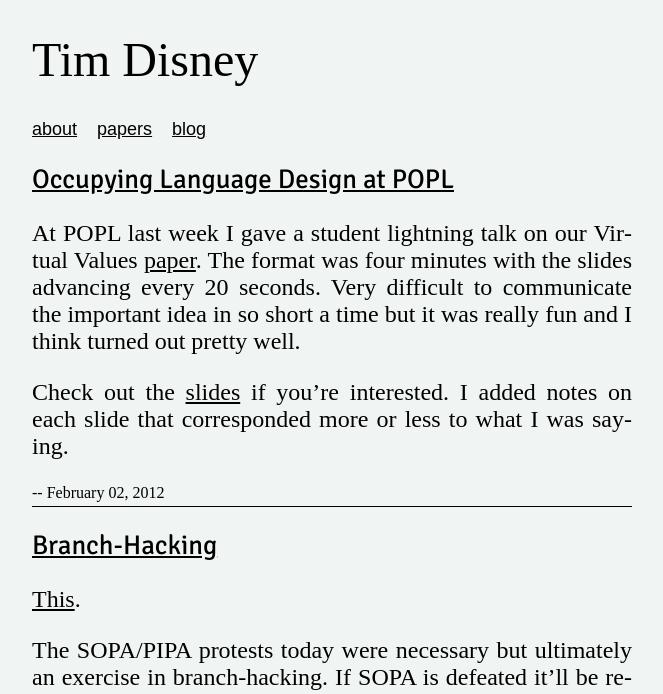
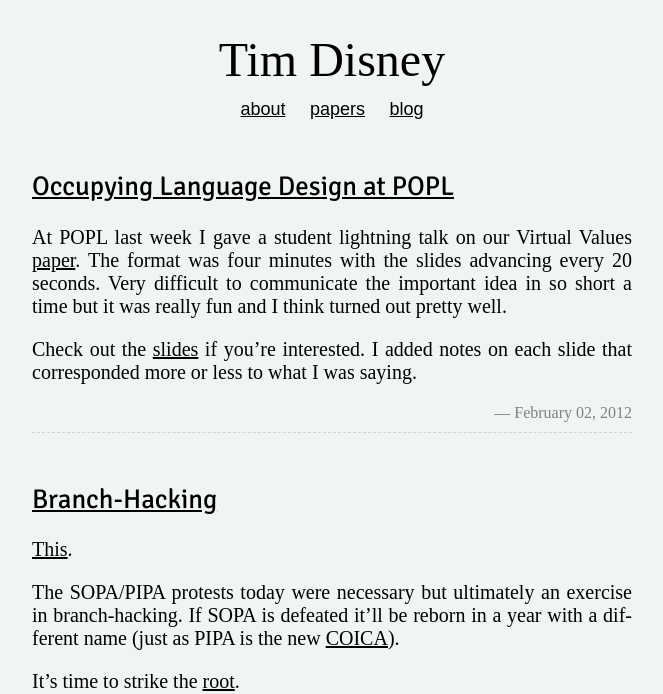
Before and after one commit to disnet/disnet.github.com, a Jekyll site: the page built from blog/index.html, in a window 1280 px wide. Shown: the top 694 px of the page, without its empty margins (308-971 px from the left). Built offline with Jekyll 4.4.1, drawn with Linux system fonts in a browser that asks for light colours; some web fonts are replaced; comment, search, counter and statistics services are not loaded; some of the changed text lies outside the part shown.

Commit message:
cleaning the design a little

```diff
--- a/_layouts/default.html
+++ b/_layouts/default.html
@@ -33,14 +33,25 @@
 
 <body>
   <div class="main">
-      <h1 style="font-size: 48px;">Tim Disney</h1>
+      <h1 style="text-align:center">Tim Disney</h1>
 
-      <div class="nav">
+      <nav>
+        <ul>
+          <li class="first"><a href="/index.html">about</a></li>
+          <li><a href="/papers.html">papers</a></li>
+          <li><a href="/blog">blog</a></li>
+        </ul>
+      </nav>
+
+      <!--
+      <div class="nav" style="margin-left:auto; margin-right:auto;
+      width: 300px;">
           <div class="navitem"><a href="/index.html">about</a></div>
           <div class="navitem"><a href="/papers.html">papers</a></div>
           <div class="navitem"><a href="/blog">blog</a></div>
           <div style="clear:both"></div>
       </div>
+      -->
 
       <div class="content hyphenate">
         {{content}}
--- a/_layouts/post.html
+++ b/_layouts/post.html
@@ -5,6 +5,10 @@
 <h2>{{page.title}}</h2>
 {{content}}
 
+<div class="postmetadata">
+  &mdash; {{page.date | date: "%B %d, %Y"}}
+</div>
+
 <div id="disqus_thread"></div>
 <script type="text/javascript" src="http://disqus.com/forums/disnetdev/embed.js"></script>
 <noscript>
--- a/blog/index.html
+++ b/blog/index.html
@@ -8,10 +8,8 @@
     <h2><a href="{{post.url}}">{{post.title}}</a></h2>
     {{post.content}}
     <div class="postmetadata">
-      -- {{post.date | date: "%B %d, %Y"}}
+      &mdash; {{post.date | date: "%B %d, %Y"}}
     </div>
-
-
   </div>
 {% endfor %}
 
--- a/style.css
+++ b/style.css
@@ -13,6 +13,7 @@
 h1 {
     font-family: 'Petrona', serif;
     font-weight: 400;
+    font-size: 48px;
 }
 
 h2 {
@@ -76,17 +77,12 @@
 }
 
 div.content p {
-    font-size: x-large;
-}
-
-.navitem {
-    font-family: 'Muli', sans-serif;
-    float:left;
-    margin-right:20px;
+    font-size: 15pt;
 }
 
 .content {
     width: 600px;
+    margin-top: 50px;
 }
 
 .footer {
@@ -103,7 +99,34 @@
 .postmetadata {
   margin-top: 10px;
   margin-bottom: 5px;
-  border-bottom: 1px solid black;
-  padding-bottom: 4px;
+  border-bottom: 1px dashed lightgray;
+  padding-bottom: 10px;
   font-size:medium;
+  text-align: right;
+  color: gray;
 }
+
+.post {
+    margin-bottom: 50px;
+}
+
+code {
+    font-size: 12pt;
+}
+
+nav {
+    margin-top: -20px;
+    text-align: center;
+}
+nav ul {
+    display:inline;
+    padding: 0;
+}
+nav li.first {
+    margin-left: 0;
+}
+nav li {
+    display: inline;
+    font-family: 'Muli', sans-serif;
+    margin-left: 20px;
+}
```
Also changed, not shown: index.html (+10 -5 lines).
